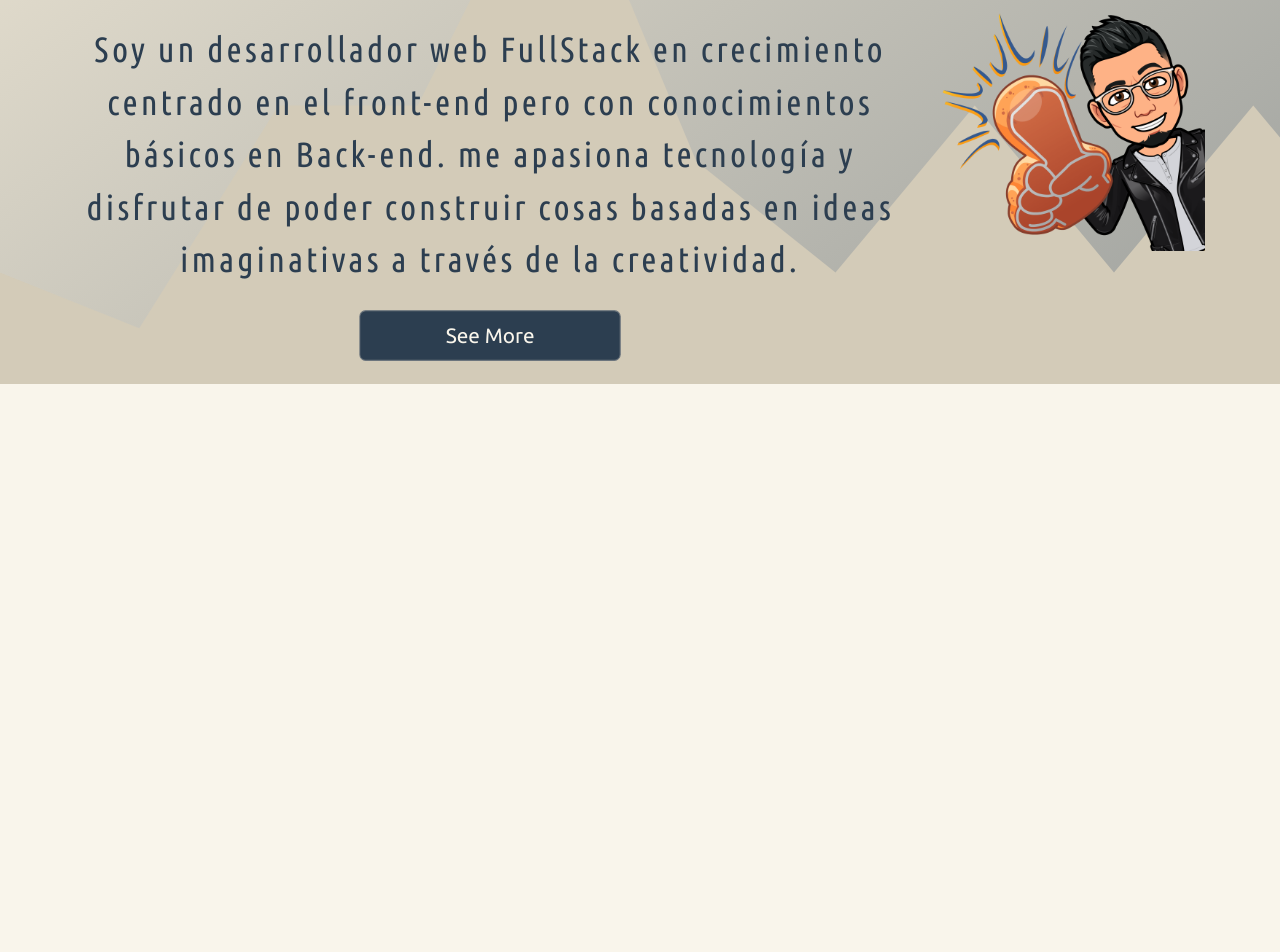
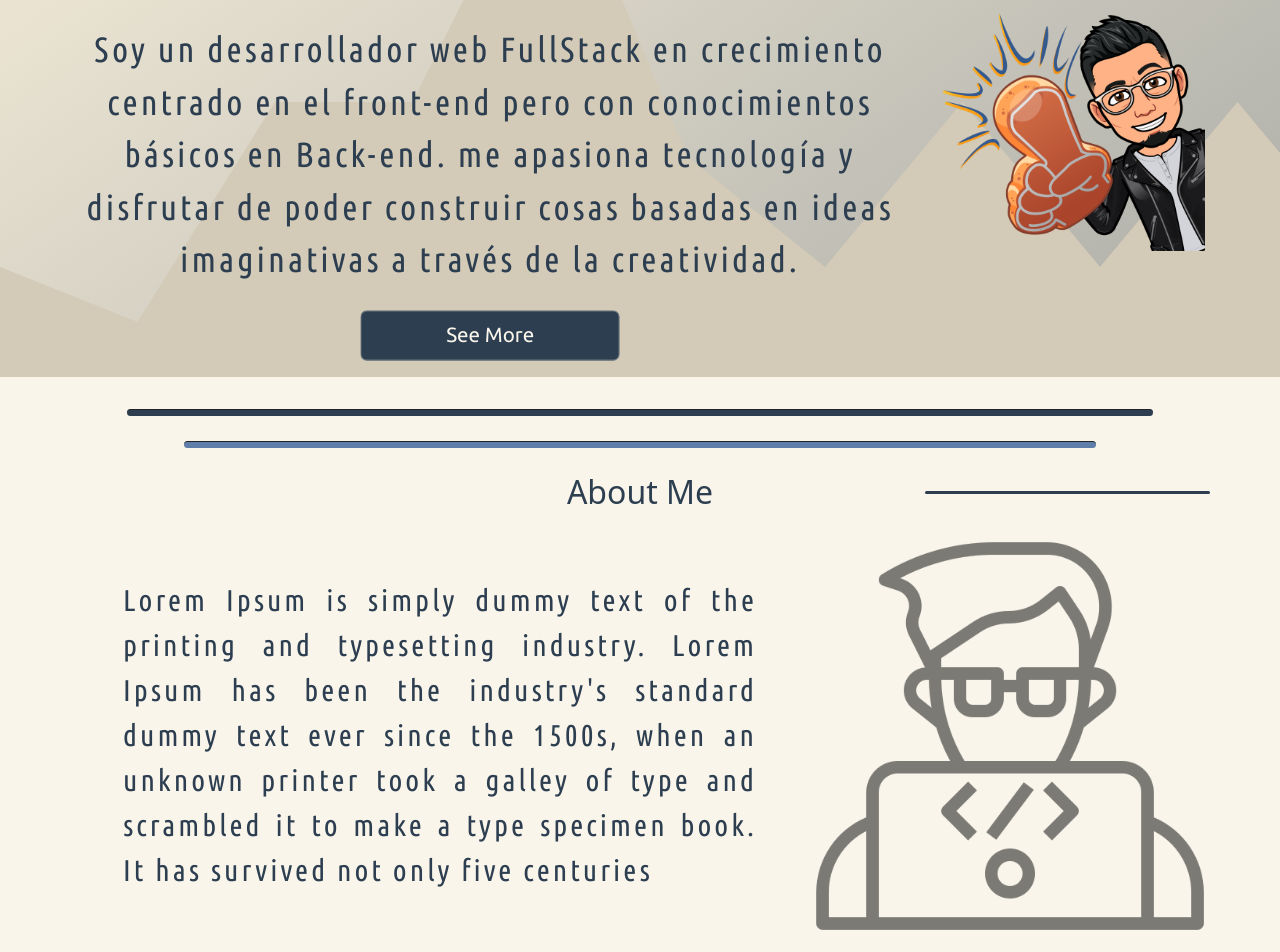
Before and after one commit to JhonattanSSG01/Mi_Portafolio, a React (Create React App) app: page / in a window 1280 px wide. Shown: the part 567-1519 px from the top of the page. Before the commit the page ends 951 px from the top, so only its background shows below. Built offline with nearby package versions, Linux system fonts and the light colour scheme.

Commit message:
Resppnsive de la parte about

```diff
--- a/src/components/AboutMe/about.css
+++ b/src/components/AboutMe/about.css
@@ -1,15 +1,18 @@
-
 .descPerfil > .aboutDesc {
-  font-size: clamp(24px, 5vw, 35px);
+  font-size: clamp(24px, 4vw, 30px);
   text-align: justify;
-  color: var(--colorThird);
+  color: var(--colorSecondary);
   letter-spacing: 3px;
   font-family: var(--fontSecondary);
 }
 
-.conttt > .contPerfil > .perfil{
-  width: 100%;
+.conttt > .contPerfil > .perfil {
+  width: 70%;
   opacity: 50%;
+}
+
+.conttt > .contPerfil {
+    text-align: center;
   }
 
 .conttt {
@@ -17,10 +20,12 @@
   flex-direction: column;
 }
 
-@media only screen and (min-width: 600px){
-  .conttt > .contPerfil{
-  width: 70%;
-  margin-left: auto;
+@media only screen and (min-width: 600px) {
+  .conttt > .contPerfil > .perfil {
+    width: 200px;
+}
+  .conttt > .contPerfil {
+    width: 100%;
   }
   .conttt {
     flex-direction: row-reverse;
@@ -32,3 +37,8 @@
     margin: auto;
   }
 }
+@media only screen and (min-width: 1024px) {
+  .conttt > .contPerfil > .perfil {
+    width: 400px;
+}
+}
--- a/src/pages/Main.jsx
+++ b/src/pages/Main.jsx
@@ -63,10 +63,10 @@ export const Main = () => {
                 </CardBody>
               </Card>
 
-              {/* <hr className="lineBlue line" />
-          <hr className="lineLigthBlue line" /> */}
+              <hr className="lineBlue line" />
+            <hr className="lineLigthBlue line" />
+            <About />
               {/*
-          <About />
           <Skills />
           <Contact /> */}
 
--- a/src/pages/styles.css
+++ b/src/pages/styles.css
@@ -130,7 +130,7 @@ header .nav > div {
   background-size: cover;
   background-position: bottom;
   width: auto;
-  height: auto;
+  height: 680px;
 }
 .co {
   background: linear-gradient(
@@ -180,7 +180,7 @@ header .nav > div {
 }
 .svg {
   width: auto;
-  height: auto;
+  height: calc(100vh - 250px);;
 }
 .containerText .cv{
   width: 30%;
@@ -432,6 +432,7 @@ header .nav > div {
   .svg {
     background-position: left;
     width: 100%;
+    height: calc(100vh - 250px);
   }
   .co {
     background: linear-gradient(
```
Lines whose indentation alone changed are shown as unchanged.
